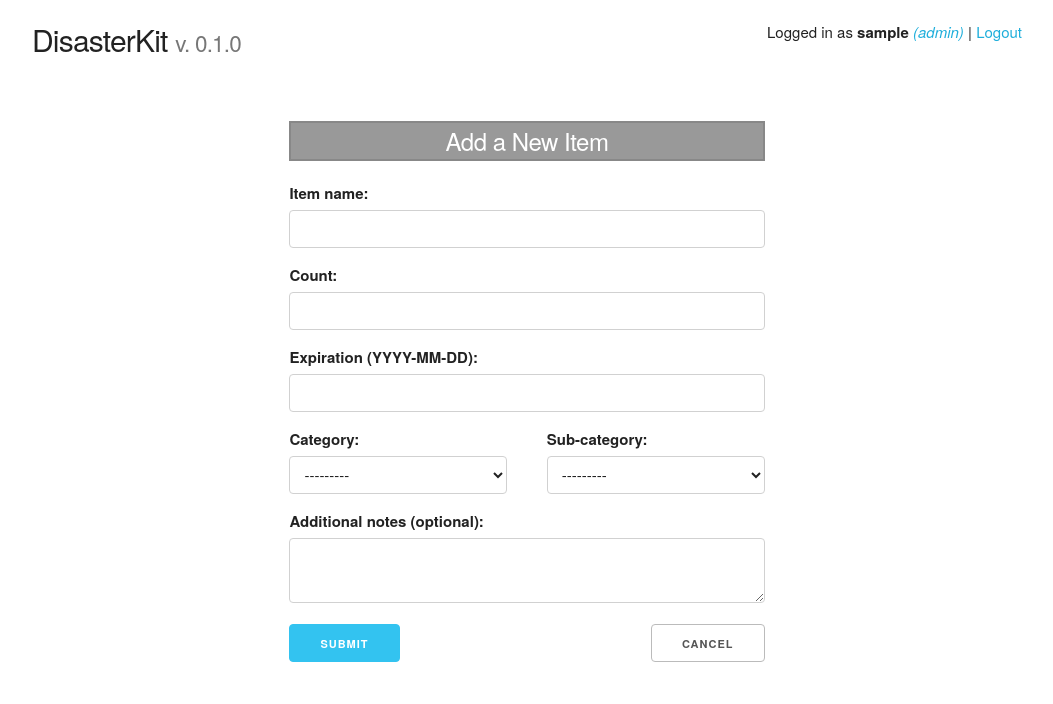
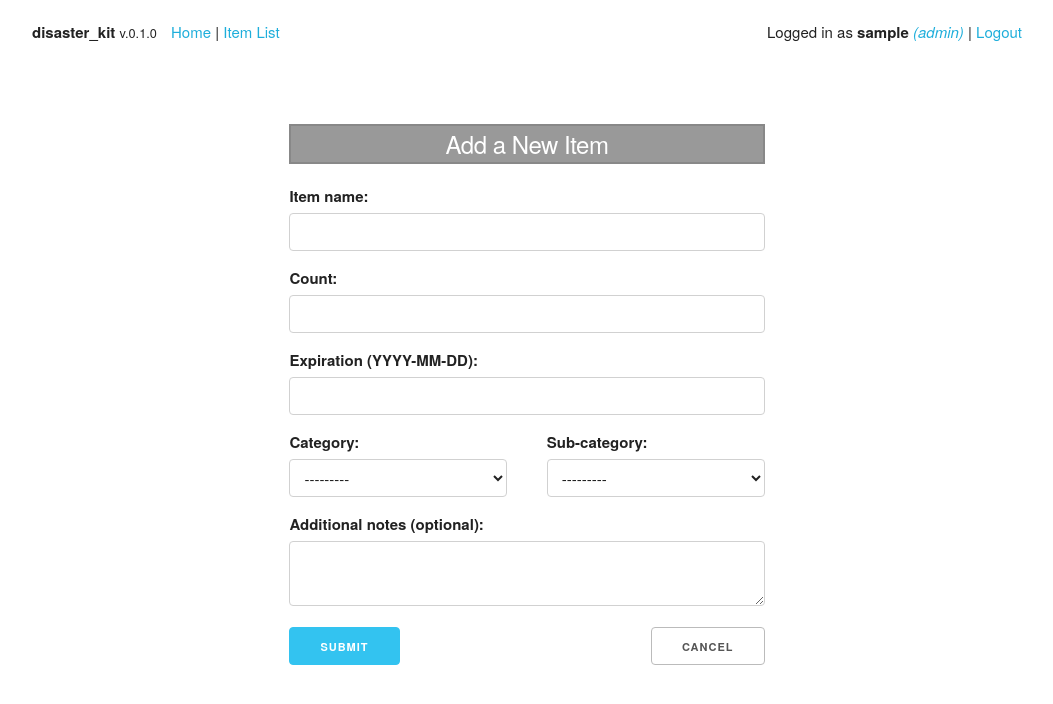
Before and after one commit to gargrave/DisasterKit, a Django app: page /items/add/ in a window 1280 px wide. Shown: the top 704 px of the page, without its empty margins (113-1166 px from the left). Run offline with Django 3.2, Linux system fonts and the light colour scheme; the visitor is signed in with stand-in values (Sample User, id 1); data that the repository does not hold is empty; some libraries are stand-ins or nearby versions.

Commit message:
added item detail view and first progress towards delete view

```diff
--- a/items/static/css/styles.css
+++ b/items/static/css/styles.css
@@ -8,6 +8,14 @@ body {
 
 .error {
   color: red;
+}
+
+.app_title {
+  font-weight: bold;
+}
+
+.dk-form {
+  margin-top: 40px;
 }
 
 /*****************************
@@ -22,6 +30,10 @@ form styles
 }
 
 
+#app-nav {
+  padding-left: 10px;
+}
+
 #login-form {
   margin-top: 140px;
 }
--- a/items/static/scripts/controllers/main.ctrl.js
+++ b/items/static/scripts/controllers/main.ctrl.js
@@ -1,10 +1,21 @@
 (function() {
   'use strict';
   angular.module('dk').controller('MainController', MainController);
-  MainController.$inject = ['$scope'];
+  MainController.$inject = ['$scope', '$http'];
 
-  function MainController($scope) {
+  function MainController($scope, $http) {
     var vm = this;
-    console.log('MainController');
+
+    /**
+     * Deletes an item from the databse.
+     * @param itemID {int} - The ID of the item to delete.
+     */
+    vm.deleteItem = function(itemID) {
+      // TODO: Replace this with a modal dialog.
+      // TODO: let's ultimately replace this with an AJAX call
+      if (confirm('Delte this item?')) {
+        window.location = '/items/delete/' + itemID;
+      }
+    }
   }
 })();
--- a/items/templates/items/item_list.html
+++ b/items/templates/items/item_list.html
@@ -8,7 +8,7 @@
   <div id="items-display">
     <div class="row">
       <div class="twelve columns">
-        <a class="button button-primary u-pull-right" href="{% url 'items:add_item' %}">Add</a>
+        <a class="button button-primary" href="{% url 'items:add_item' %}">Add</a>
       </div>
     </div>
 
@@ -21,17 +21,15 @@
           <th>Count</th>
           <th>Date Added</th>
           <th>Expiration</th>
-          <th>Notes</th>
         </tr>
         {% for item in items %}
           <tr>
-            <td>{{ item.name }}</td>
+            <td><a href="{% url 'items:item_detail' pk=item.id %}">{{ item.name }}</a></td>
             <td>{{ item.fk_category }}</td>
             <td>{{ item.fk_subcategory }}</td>
             <td>{{ item.count }}</td>
             <td>{{ item.date_added }}</td>
             <td>{{ item.date_of_expiration }}</td>
-            <td>{{ item.notes }}</td>
           </tr>
         {% endfor %}
       </table>
--- a/items/templates/items/layout.html
+++ b/items/templates/items/layout.html
@@ -1,7 +1,7 @@
 {% load staticfiles %}
 
 <!DOCTYPE html>
-<html lang="en">
+<html lang="en" ng-app="dk">
 <head>
   <meta charset="UTF-8">
   <title>{% block title %}{% endblock %}</title>
@@ -22,7 +22,7 @@
 {% endblock %}
 
 </head>
-<body>
+<body ng-controller="MainController as main">
 
 <div class="container">
   {% include 'items/partials/pageheader.html' %}
--- a/items/templates/items/partials/pageheader.html
+++ b/items/templates/items/partials/pageheader.html
@@ -1,8 +1,16 @@
 <div class="row">
-  <div class="six columns">
-    <h4>DisasterKit <small>v. {{ globalvars.version }}</small></h4>
+  <div class="eight columns">
+    <span class="app_title">disaster_kit</span>
+    {% if user.is_authenticated %}
+    <small>v.{{ globalvars.version }}</small>
+    <span id="app-nav">
+      <a href="{% url 'index' %}">Home</a> |
+      <a href="{% url 'items:item_list' %}">Item List</a>
+    </span>
+    {% endif %}
   </div>
 
+  <div class="four columns">
     {# display user name and admin link (if user is admin) #}
     {% if user.is_authenticated %}
       <span class="u-pull-right">
@@ -14,3 +22,4 @@
       </span>
     {% endif %}
   </div>
+</div>
--- a/items/urls.py
+++ b/items/urls.py
@@ -1,13 +1,24 @@
 from django.conf.urls import url
 
 from . import views
+from.views import ItemDetailView
 
 
 urlpatterns = [
     # /items/
     # a list of all current items
     url(r'^$', views.list_items, name='item_list'),
+
     # /items/add
     # 'add new item' page
     url(r'^add/', views.add_item, name='add_item'),
+
+    # /items/delete/<id>
+    # deactivates an item, so it will not be listed anymore
+    url(r'^delete/(?P<pk>\d+)/?$', views.deactivate_item, name='deactivate_item'),
+
+    # /items/<id>
+    # detail view for a single item
+    url(r'^(?P<pk>\d+)/$', ItemDetailView.as_view(),
+        name='item_detail'),
 ]
--- a/items/views.py
+++ b/items/views.py
@@ -2,6 +2,7 @@ from django.conf import settings
 from django.contrib.auth.decorators import login_required
 from django.http import HttpResponse, HttpResponseRedirect
 from django.shortcuts import render, get_object_or_404
+from django.views.generic.detail import DetailView
 
 from .forms import ItemForm
 from .models import StockItem, Category, SubCategory
@@ -11,6 +12,18 @@ globalvars = {
     'is_debug': settings.DEBUG,
     'version': settings.VERSION
 }
+
+
+class ItemDetailView(DetailView):
+    model = StockItem
+
+    def get_context_data(self, **kwargs):
+        context = super(ItemDetailView, self).get_context_data(**kwargs)
+        context['globalvars'] = globalvars
+        context['page_vars'] = {
+            'sixcols': 'six columns offset-by-three'
+        }
+        return context
 
 
 @login_required
@@ -60,3 +73,14 @@ def add_item(request):
     return render(request, 'items/add_item.html', {
         'form': form, 'globalvars': globalvars, 'page_vars': page_vars
     })
+
+
+@login_required()
+def deactivate_item(request, pk):
+    """
+    Deactivates the item with the specified ID. Note that this
+    DOES NOT delete the item from the DB. It is simply a "soft
+    deactivation" to prevent the item from being listed.
+    """
+    print('deactivate: ' + pk)
+    return HttpResponseRedirect('/items/')
```
Also changed, not shown: items/templates/items/stockitem_detail.html (added, +44 -0 lines), items/templates/registration/login.html (indentation only). Lines whose indentation alone changed are shown as unchanged.
